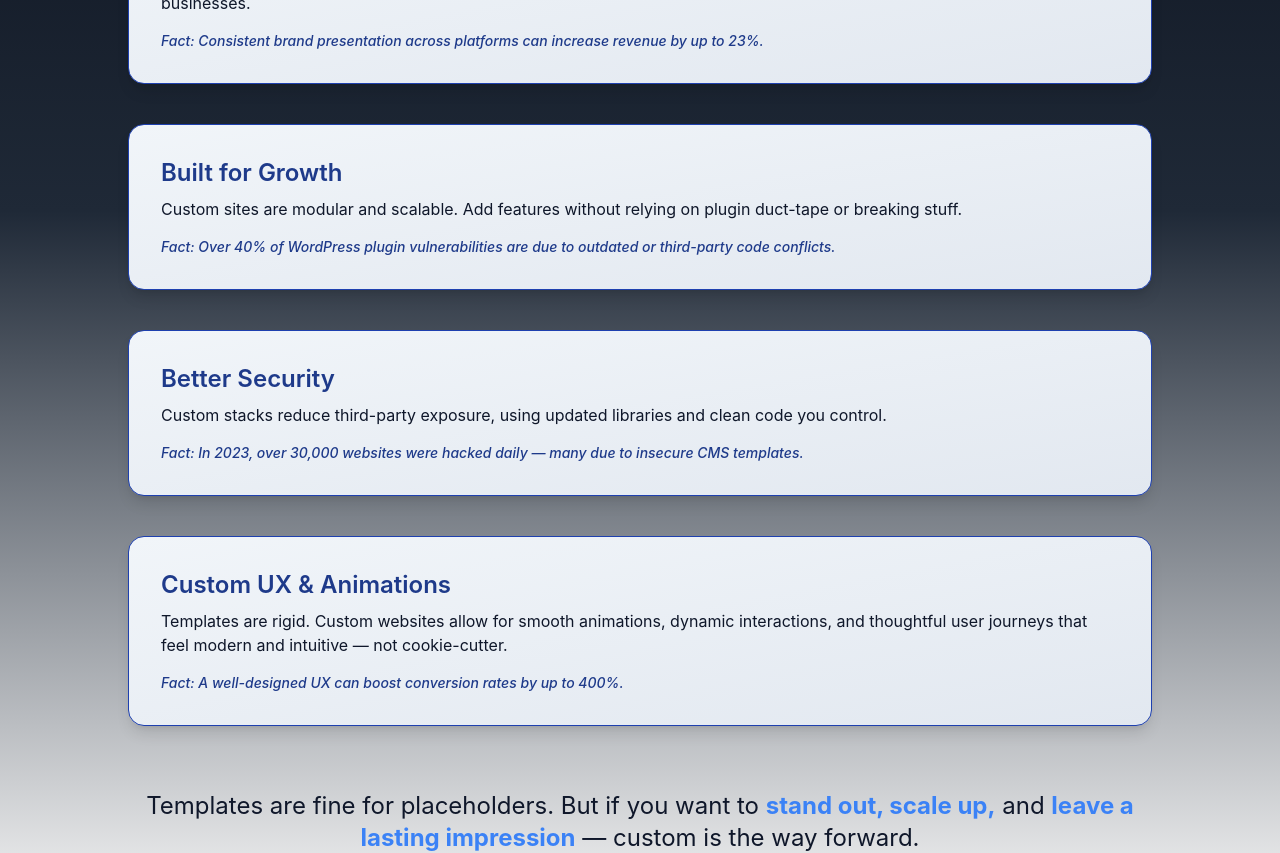
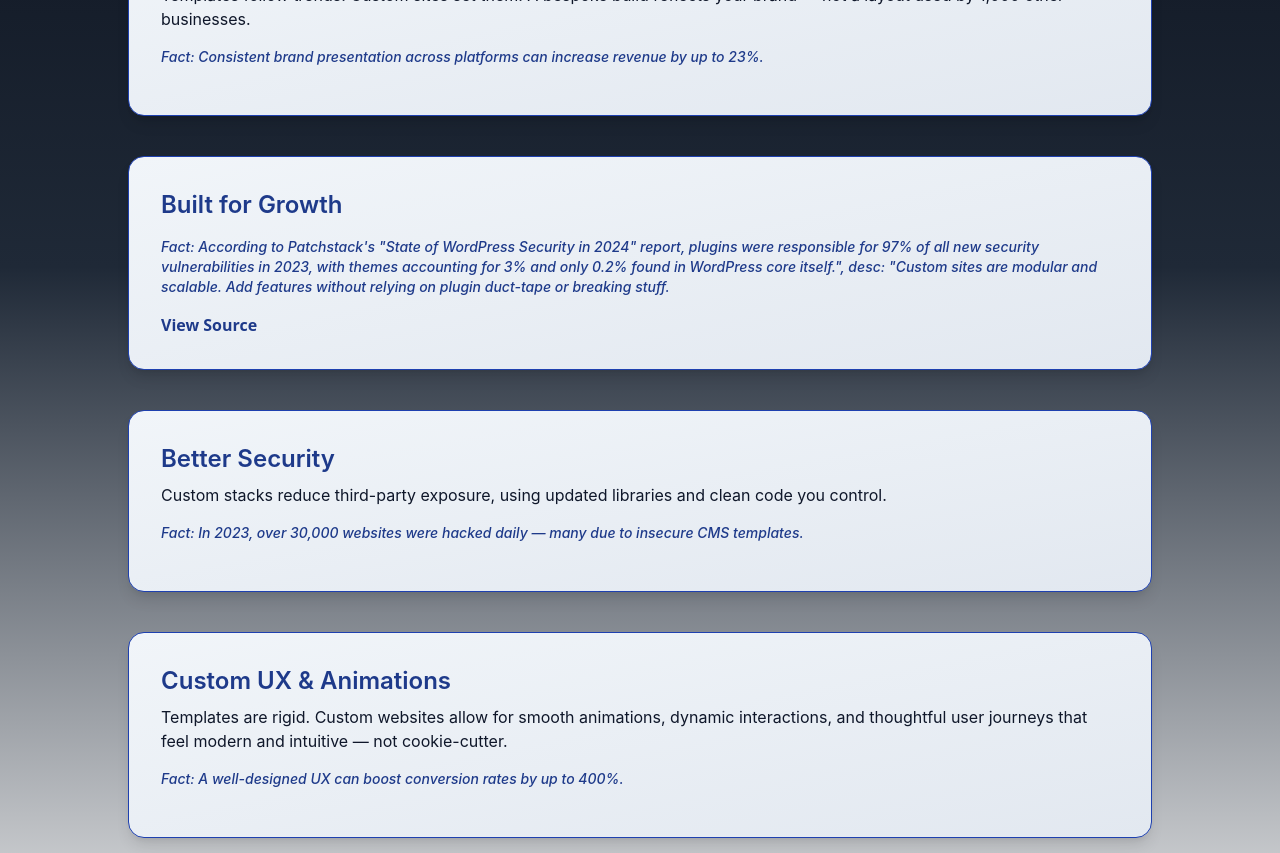
Before and after one commit to infinitepixel-dev/InfinitePixel-Main, a React (Vite) app: page / in a window 1280 px wide. Shown: the part 2240-3093 px from the top of the page. Built offline with nearby package versions, Linux system fonts and the light colour scheme.

Commit message:
cites source for quote

```diff
--- a/src/components/website/pages/WhyCustomWebsite.jsx
+++ b/src/components/website/pages/WhyCustomWebsite.jsx
@@ -17,8 +17,9 @@ const reasons = [
   },
   {
     title: "Built for Growth",
-    fact: "Over 40% of WordPress plugin vulnerabilities are due to outdated or third-party code conflicts.",
-    desc: "Custom sites are modular and scalable. Add features without relying on plugin duct-tape or breaking stuff.",
+    fact: `According to Patchstack's "State of WordPress Security in 2024" report, plugins were responsible for 97% of all new security vulnerabilities in 2023, with themes accounting for 3% and only 0.2% found in WordPress core itself.",
+    desc: "Custom sites are modular and scalable. Add features without relying on plugin duct-tape or breaking stuff.`,
+    link: "https://patchstack.com/whitepaper/state-of-wordpress-security-in-2024/#headline-481-12562",
   },
   {
     title: "Better Security",
@@ -66,15 +67,24 @@ export default function WhyCustomWebsite() {
           {reasons.map((reason, index) => (
             <div
               key={index}
-              className="p-6 border border-blue-800 shadow-lg reason-card bg-gradient-to-tl from-slate-200 to-slate-100 rounded-2xl md:p-8"
+              className="p-4 border border-blue-800 shadow-lg reason-card bg-gradient-to-tl from-slate-200 to-slate-100 rounded-2xl md:p-8"
             >
               <h3 className="text-2xl font-semibold text-blue-900">
                 {reason.title}
               </h3>
               <p className="mt-2 text-slate-900">{reason.desc}</p>
-              <p className="mt-4 text-sm italic font-medium text-blue-900">
+              <p className="mt-4 mb-4 text-sm italic font-medium text-blue-900">
                 Fact: {reason.fact}
               </p>
+              {reason.link && (
+                <a
+                  href={reason.link}
+                  target="blank"
+                  className="font-semibold text-blue-900 hover:text-blue-600"
+                >
+                  View Source
+                </a>
+              )}
             </div>
           ))}
         </div>
```
